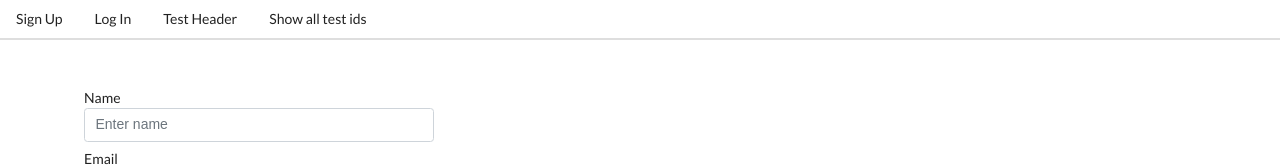
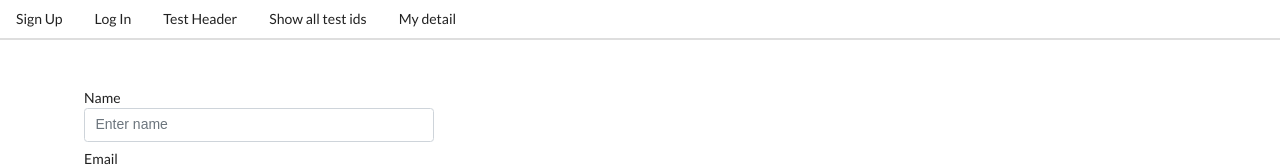
Before and after one commit to srijondasgit/examfrontend, a React (Create React App) app in the folder exammodule/: page / in a window 1280 px wide. Shown: the top 167 px of the page. Built offline with nearby package versions, Linux system fonts and the light colour scheme.

Commit message:
Update Header.js

```diff
--- a/exammodule/src/components/Header.js
+++ b/exammodule/src/components/Header.js
@@ -19,7 +19,9 @@ const Header = () => {
       <Link to="/user/allTests" className="item">
         Show all test ids
       </Link>
-
+      <Link to="/profile/getProfileName" className="item">
+        My detail
+      </Link>
     </div>
   );
 };
```
